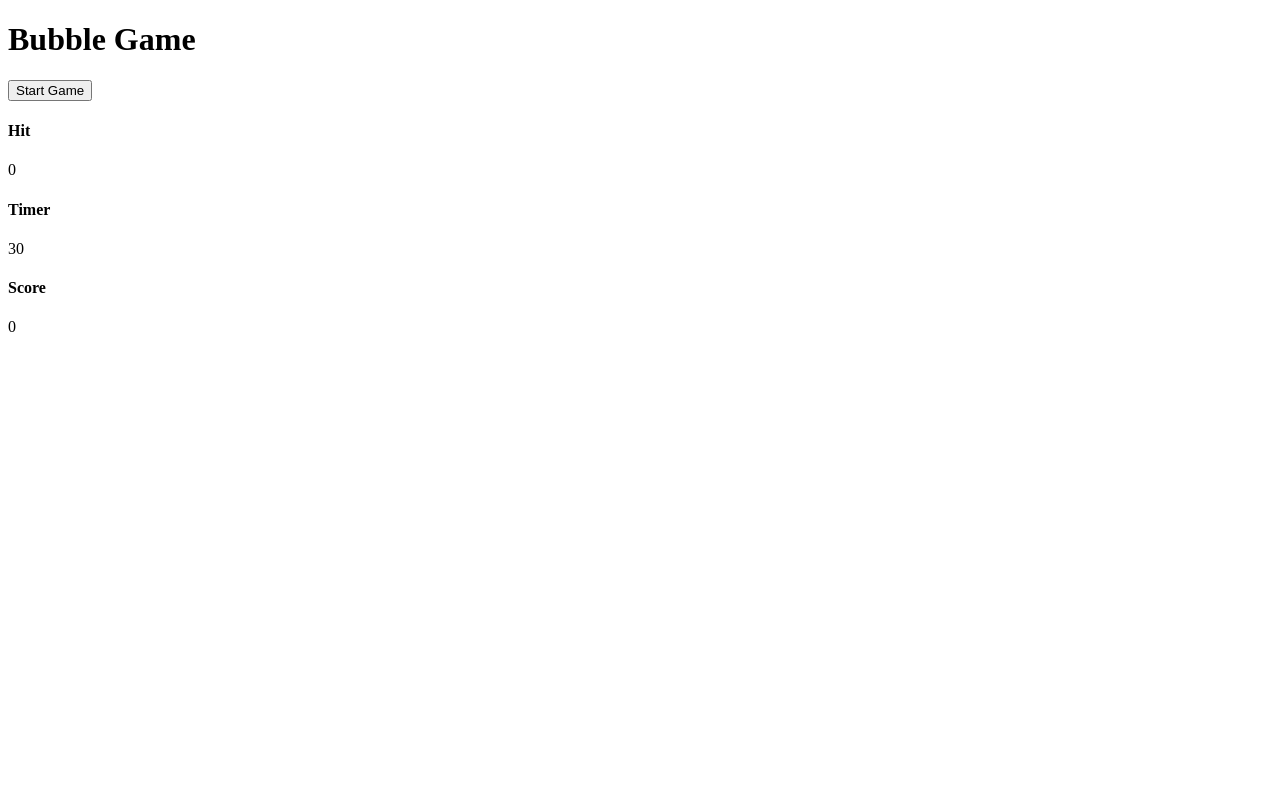
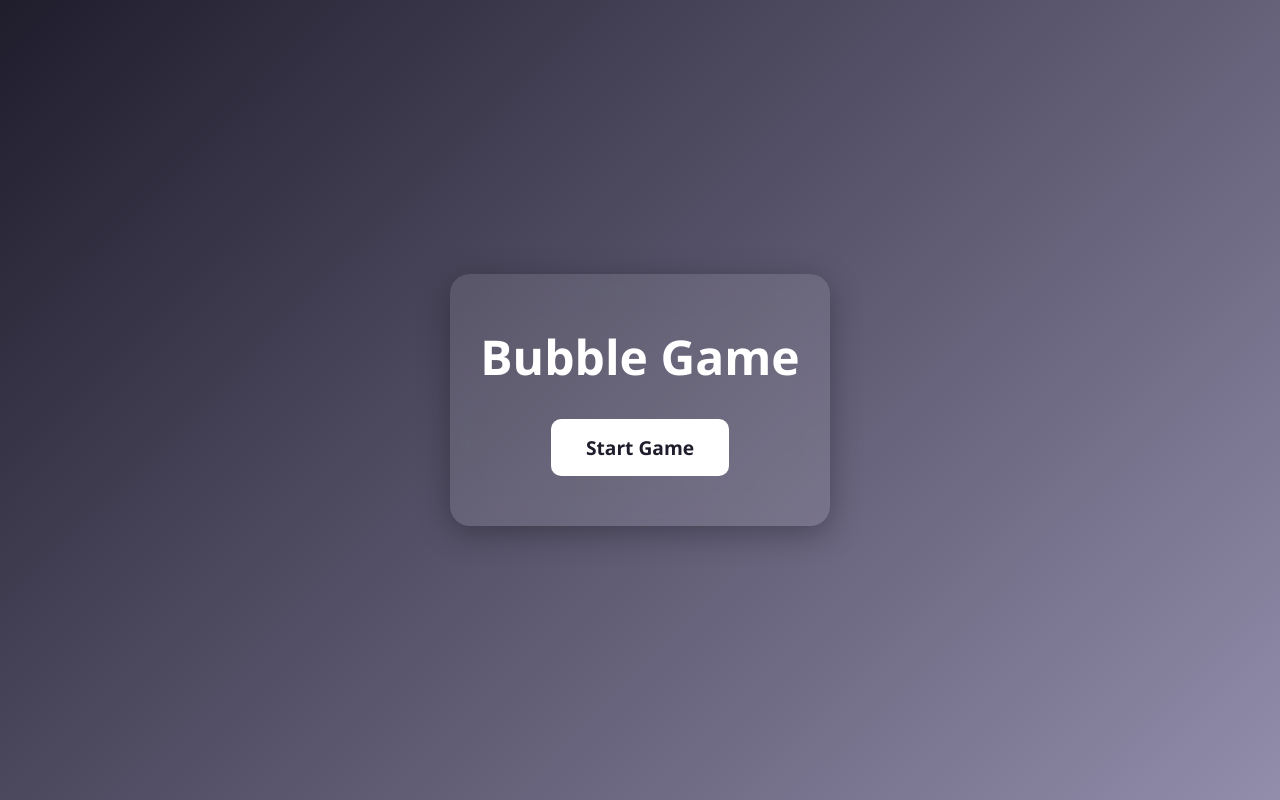
Before and after one commit to Sipder-man/Bubble-game, a plain HTML site: page index.html in a window 1280 px wide. Drawn offline with Linux system fonts and the light colour scheme.

Commit message:
Update index.html

```diff
--- a/index.html
+++ b/index.html
@@ -4,7 +4,7 @@
   <meta charset="UTF-8" />
   <meta name="viewport" content="width=device-width, initial-scale=1.0"/>
   <title>Bubble Game</title>
-  <link rel="stylesheet" href="bu.css" />
+  <link rel="stylesheet" href="bubble.css" />
 </head>
 <body>
   <div id="main">
@@ -34,6 +34,6 @@
   <audio id="click-sound" src="sounds/click.mp3"></audio>
   <audio id="gameover-sound" src="sounds/gameover.mp3"></audio>
   <audio id="playagain-sound" src="sounds/playagain.mp3"></audio>
-  <script src="bu.js"></script>
+  <script src="bubble.js"></script>
 </body>
 </html>
```
